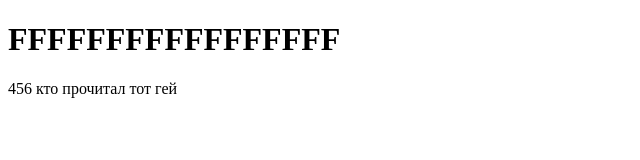
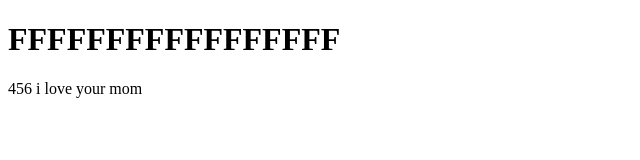
Before and after one commit to y1uchka/taya-pipa, a plain HTML site: page index.html in a window 1280 px wide. Shown: the full height of the page, 0-640 px from the left. Drawn offline with Linux system fonts and the light colour scheme.

Commit message:
добавил твою маму

```diff
--- a/index.html
+++ b/index.html
@@ -9,7 +9,7 @@
     <header>
         <h1>FFFFFFFFFFFFFFFFF</h1>
         456
-        кто прочитал тот гей
+        i love your mom
     </header>
 </body>
 </html>
```
